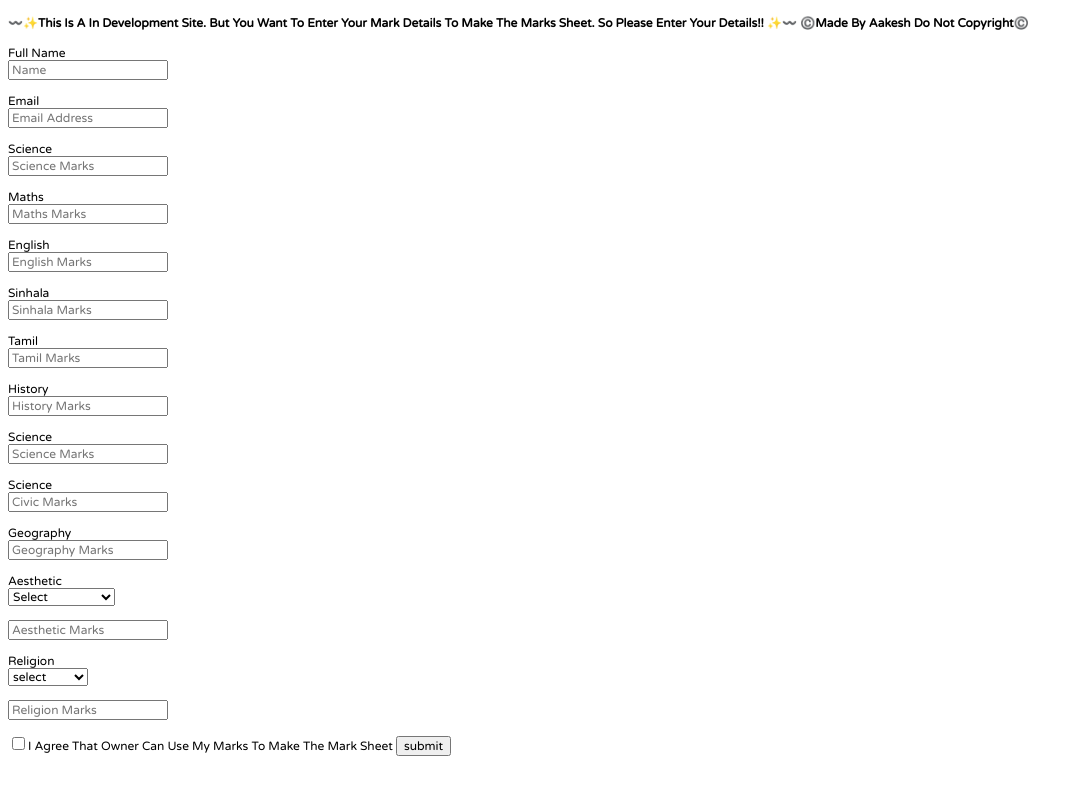
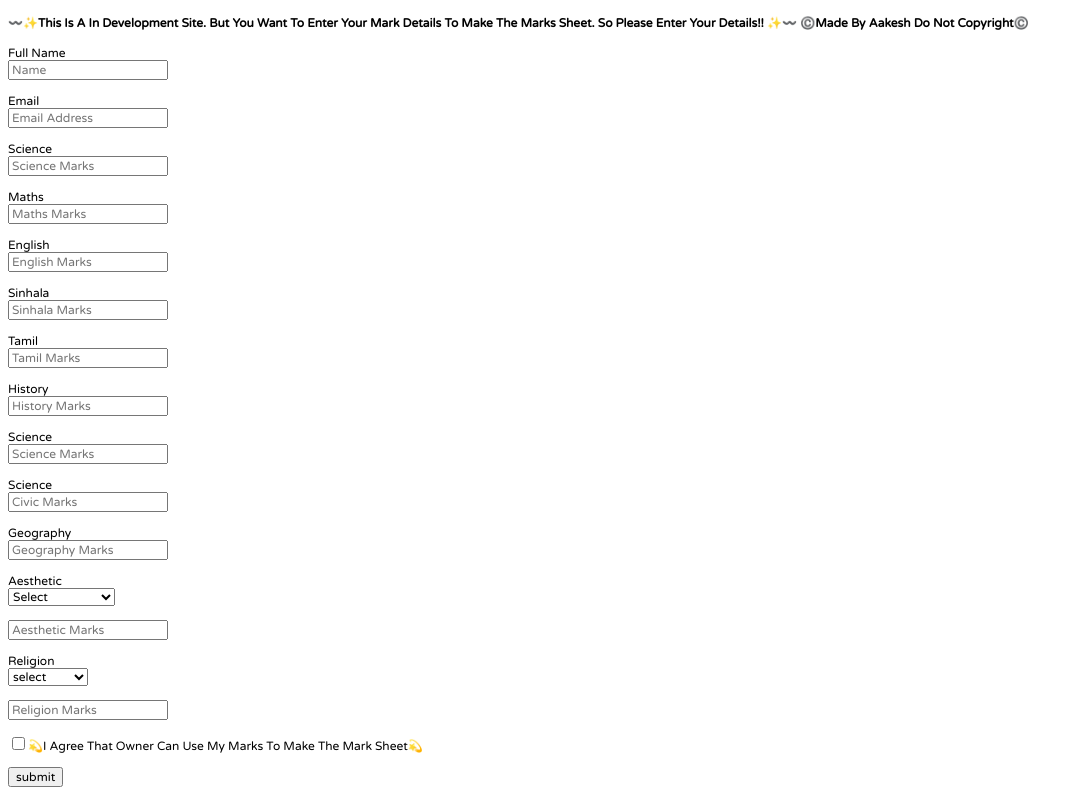
Before and after one commit to SiteSprinkle/project-1, a website: page index.html in a window 1280 px wide. Shown: the whole page, without its empty margins (0-1083 px from the left). Drawn offline with Linux system fonts and the light colour scheme; a web font is replaced by a local one.

Commit message:
Small Change

```diff
--- a/index.html
+++ b/index.html
@@ -69,7 +69,7 @@
 
     <input type="number" class="Religion Marks" placeholder="Religion Marks" required> <br><br>
 
-    <input type="checkbox" class="agree" required>I Agree That Owner Can Use My Marks To Make The Mark Sheet</input>
+    <input type="checkbox" class="agree" required>💫I Agree That Owner Can Use My Marks To Make The Mark Sheet💫</input><br><br>
 
     <button type="submit">submit</button>
     <input type="hidden" name="_next" value="https://google.com">
```
